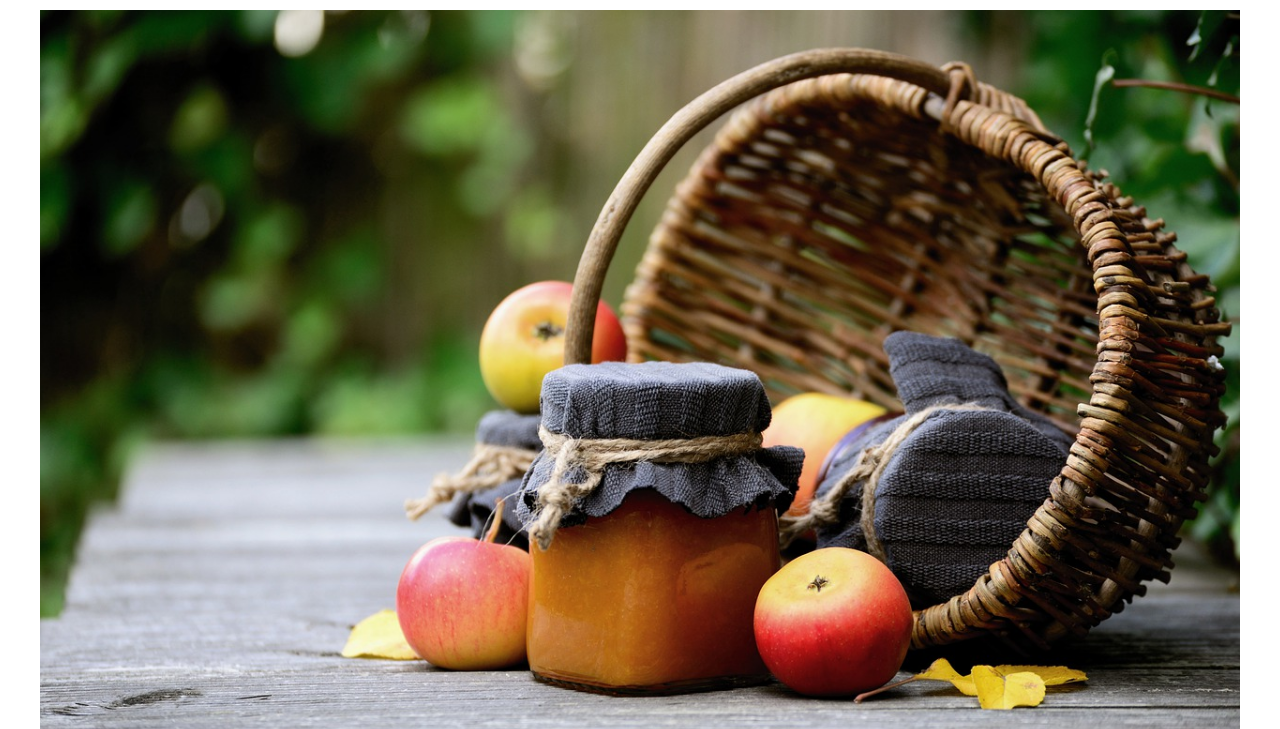
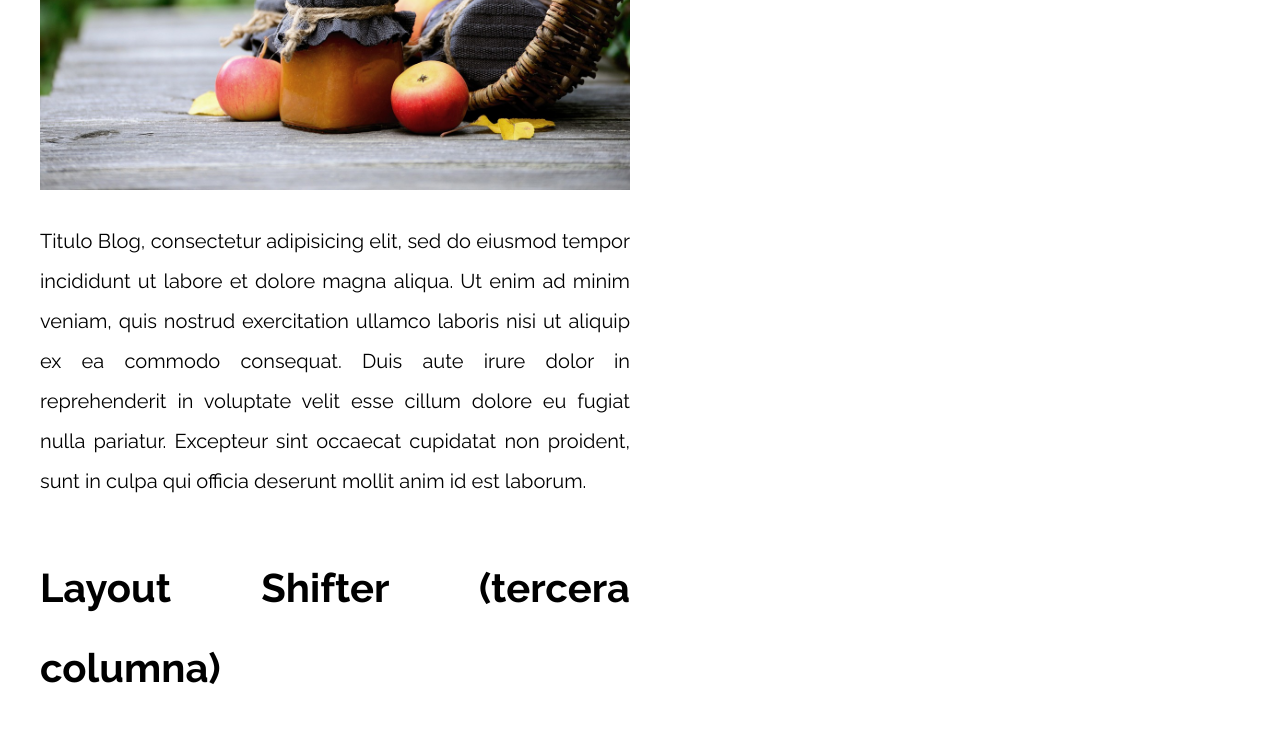
Before and after one commit to dianasalguerosales/Patrones_RWD, a plain HTML site: page PatronesRWD/11-layout_shifter_css_grid/index.html in a window 1280 px wide. Shown: the part 417-1146 px from the top of the page. Drawn offline with nearby package versions, Linux system fonts and the light colour scheme.

Commit message:
LAYOUT SHIFTER CON GRID

```diff
--- a/PatronesRWD/11-layout_shifter_css_grid/css/styles.css
+++ b/PatronesRWD/11-layout_shifter_css_grid/css/styles.css
@@ -35,6 +35,7 @@ p {
     max-width: 1200px;
     width: 95%;
     margin: 0 auto;
+    text-align: justify;
 }
 
 .entrada-blog a {
@@ -48,4 +49,36 @@ p {
 }
 
 
-/** CODIGO AQUI **/
+/** LAYOUT SHIFTER CON GRID **/
+
+@media (min-width: 768px) {
+    .layout-shifter {
+        display: grid;
+        grid-template-areas: "contenido" "inferior";
+    }
+    .sidebar {
+        grid-area: inferior;
+    }
+    .contenido-principal {
+        grid-area: contenido;
+        display: grid;
+        grid-template-areas: "entrada-1 entrada-2";
+        grid-template-columns: repeat(2, 1fr);
+        column-gap: 3rem;
+    }
+}
+
+@media (min-width: 992px) {
+    .layout-shifter {
+        grid-template-areas: "contenido sidebar";
+        column-gap: 2rem;
+    }
+    .sidebar {
+        grid-area: sidebar;
+    }
+    .contenido-principal {
+        grid-area: contenido;
+        grid-template-areas: "entrada_1" "entrada_2";
+        grid-template-columns: unset;
+    }
+}
--- a/PatronesRWD/11-layout_shifter_css_grid/index.html
+++ b/PatronesRWD/11-layout_shifter_css_grid/index.html
@@ -1,5 +1,5 @@
 <!DOCTYPE html>
-<html>
+<html lang="es">
 
 <head>
     <meta charset="utf-8">
@@ -12,8 +12,8 @@
 
 <body>
 
-    <div class="contenedor">
-        <aside>
+    <div class="contenedor layout-shifter">
+        <aside class="sidebar">
             <h1>Titulo Blog (primera columna)</h1>
             <p>
                 Titulo Blog, consectetur adipisicing elit, sed do eiusmod tempor incididunt ut labore et dolore magna aliqua. Ut enim ad minim veniam, quis nostrud exercitation ullamco laboris nisi ut aliquip ex ea commodo consequat. Duis aute irure dolor in reprehenderit
@@ -21,10 +21,10 @@
             </p>
         </aside>
 
-        <main>
+        <main class="contenido-principal">
             <article class="entrada-blog">
                 <h1>Layout Shifter (segunda columna)</h1>
-                <img src="img/imagen1.jpg">
+                <img src="img/imagen1.jpg" alt="imagen">
                 <p>
                     Titulo Blog, consectetur adipisicing elit, sed do eiusmod tempor incididunt ut labore et dolore magna aliqua. Ut enim ad minim veniam, quis nostrud exercitation ullamco laboris nisi ut aliquip ex ea commodo consequat. Duis aute irure dolor in reprehenderit
                     in voluptate velit esse cillum dolore eu fugiat nulla pariatur. Excepteur sint occaecat cupidatat non proident, sunt in culpa qui officia deserunt mollit anim id est laborum.
@@ -33,7 +33,7 @@
 
             <article class="entrada-blog">
                 <h1>Layout Shifter (tercera columna)</h1>
-                <img src="img/imagen2.jpg">
+                <img src="img/imagen2.jpg" alt="imagen1">
                 <p>
                     Titulo Blog, consectetur adipisicing elit, sed do eiusmod tempor incididunt ut labore et dolore magna aliqua. Ut enim ad minim veniam, quis nostrud exercitation ullamco laboris nisi ut aliquip ex ea commodo consequat. Duis aute irure dolor in reprehenderit
                     in voluptate velit esse cillum dolore eu fugiat nulla pariatur. Excepteur sint occaecat cupidatat non proident, sunt in culpa qui officia deserunt mollit anim id est laborum.
```
